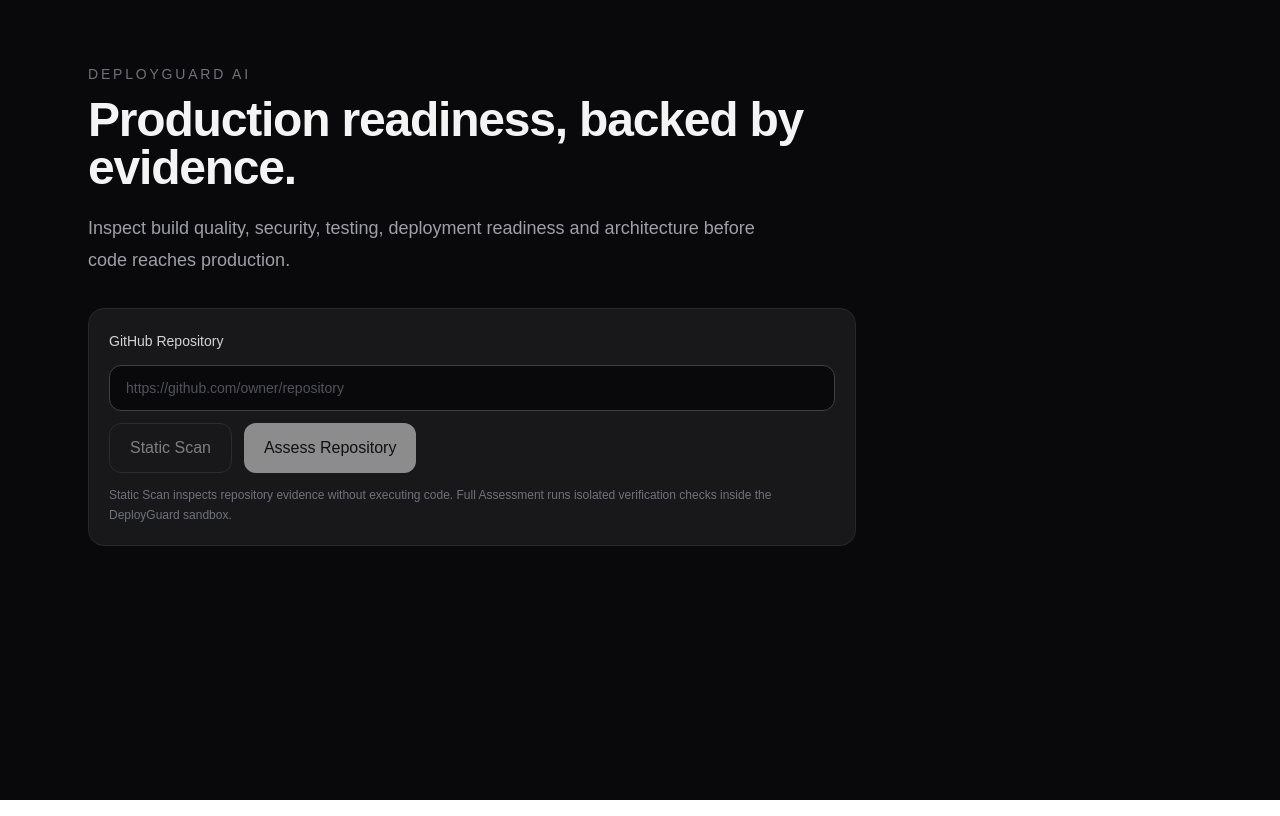
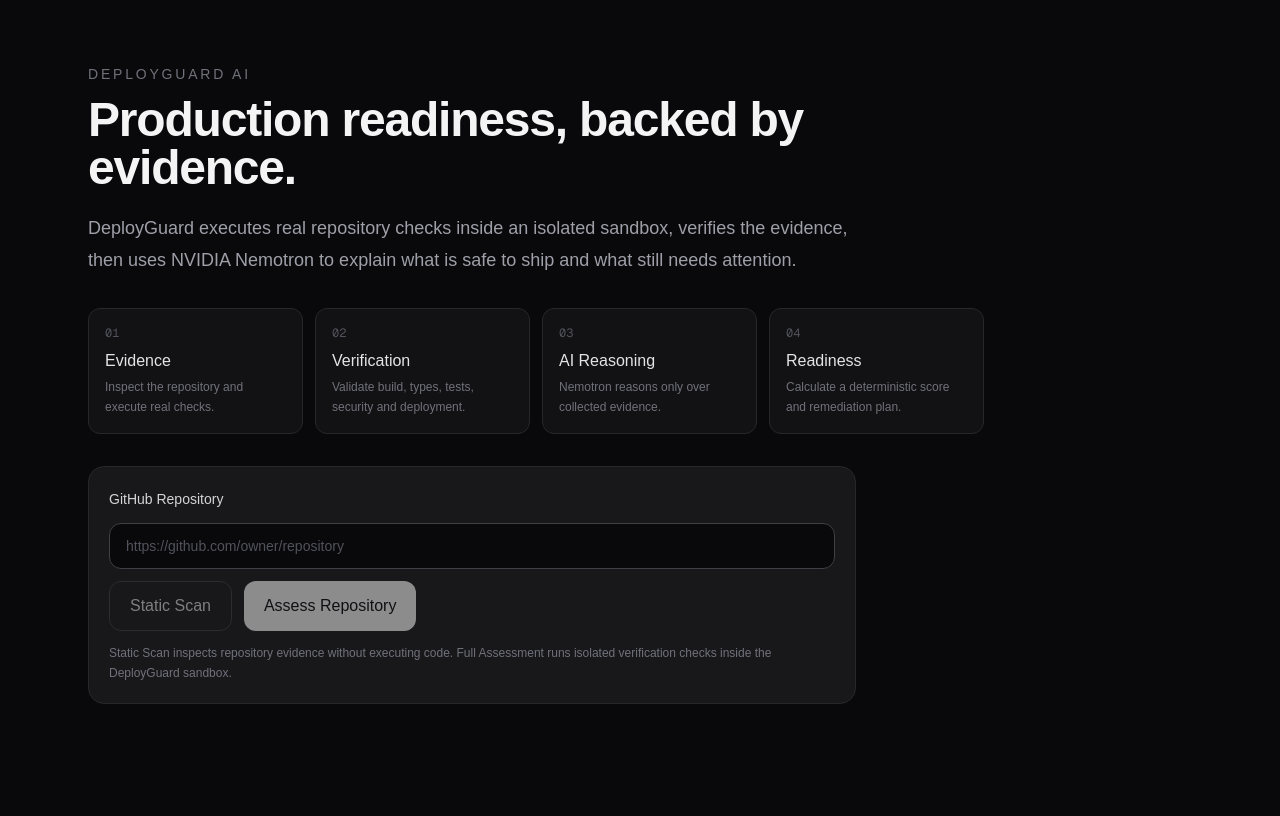
Before and after one commit to gevalinho/deployguard-ai, a Next.js app: page / in a window 1280 px wide. Built offline with nearby package versions, Linux system fonts and the light colour scheme.

Commit message:
Distinguish blocked verification from repository failures

```diff
--- a/src/components/dashboard/readiness-dashboard.tsx
+++ b/src/components/dashboard/readiness-dashboard.tsx
@@ -36,6 +36,7 @@
   status:
     | "passed"
     | "failed"
+    | "blocked"
     | "skipped"
     | "error";
   skipReason?: string;
@@ -80,6 +81,7 @@
   | "running"
   | "passed"
   | "failed"
+  | "blocked"
   | "skipped"
   | "error"
   | "completed";
@@ -200,6 +202,9 @@
     case "completed":
       return "✓";
 
+    case "blocked":
+      return "!";
+
     case "skipped":
       return "○";
 
@@ -226,6 +231,9 @@
       return "text-red-400";
 
     case "error":
+      return "text-amber-400";
+
+    case "blocked":
       return "text-amber-400";
 
     case "running":
@@ -608,13 +616,61 @@
             backed by evidence.
           </h1>
 
-          <p className="mt-5 max-w-2xl text-lg leading-8 text-zinc-400">
-            Inspect build quality,
-            security, testing,
-            deployment readiness and
-            architecture before code
-            reaches production.
+          <p className="mt-5 max-w-3xl text-lg leading-8 text-zinc-400">
+            DeployGuard executes real
+            repository checks inside an
+            isolated sandbox, verifies the
+            evidence, then uses NVIDIA
+            Nemotron to explain what is
+            safe to ship and what still
+            needs attention.
           </p>
+
+          <div className="mt-8 grid max-w-4xl gap-3 sm:grid-cols-4">
+  {[
+    {
+      step: "01",
+      title: "Evidence",
+      description:
+        "Inspect the repository and execute real checks.",
+    },
+    {
+      step: "02",
+      title: "Verification",
+      description:
+        "Validate build, types, tests, security and deployment.",
+    },
+    {
+      step: "03",
+      title: "AI Reasoning",
+      description:
+        "Nemotron reasons only over collected evidence.",
+    },
+    {
+      step: "04",
+      title: "Readiness",
+      description:
+        "Calculate a deterministic score and remediation plan.",
+    },
+  ].map((item) => (
+    <div
+      key={item.step}
+      className="rounded-xl border border-zinc-800 bg-zinc-900/60 p-4"
+    >
+      <p className="font-mono text-xs text-zinc-600">
+        {item.step}
+      </p>
+
+      <p className="mt-2 font-medium text-zinc-200">
+        {item.title}
+      </p>
+
+      <p className="mt-1 text-xs leading-5 text-zinc-500">
+        {item.description}
+      </p>
+    </div>
+  ))}
+</div>
 
           <div className="mt-8 max-w-3xl rounded-2xl border border-zinc-800 bg-zinc-900 p-5">
             <label
@@ -890,15 +946,14 @@
           <div className="space-y-8">
             <section className="grid gap-4 md:grid-cols-2">
   <div className="rounded-2xl border border-zinc-800 bg-zinc-900 p-6">
+    <div className="flex items-start justify-between gap-4">
+      <div>
         <p className="text-sm text-zinc-400">
-                  Readiness Score
+          Production Readiness
         </p>
 
         <p className="mt-2 text-5xl font-semibold">
-                  {
-                    report.readiness
-                      .score
-                  }
+          {report.readiness.score}
 
           <span className="text-2xl text-zinc-500">
             /100
@@ -906,22 +961,69 @@
         </p>
       </div>
 
+      <span className="rounded-full border border-zinc-700 px-3 py-1 text-xs text-zinc-400">
+        Deterministic
+      </span>
+    </div>
+
+    <p className="mt-4 text-sm leading-6 text-zinc-500">
+      Calculated from verified
+      build, type, lint, test,
+      security, database,
+      deployment and environment
+      evidence — not from an AI
+      opinion.
+    </p>
+  </div>
+
   <div className="rounded-2xl border border-zinc-800 bg-zinc-900 p-6">
+    <div className="flex items-start justify-between gap-4">
+      <div>
         <p className="text-sm text-zinc-400">
           Assessment Coverage
         </p>
 
         <p className="mt-2 text-5xl font-semibold">
-                  {
-                    report.readiness
-                      .coverage
-                  }
+          {report.readiness.coverage}
 
           <span className="text-2xl text-zinc-500">
             %
           </span>
         </p>
       </div>
+
+      <span className="rounded-full border border-zinc-700 px-3 py-1 text-xs text-zinc-400">
+        Evidence coverage
+      </span>
+    </div>
+
+    <p className="mt-4 text-sm leading-6 text-zinc-500">
+      Shows how much of the
+      applicable production
+      readiness surface DeployGuard
+      was able to evaluate.
+    </p>
+  </div>
+</section>
+
+          <section className="rounded-2xl border border-zinc-800 bg-zinc-950 p-6">
+  <p className="text-xs font-medium uppercase tracking-[0.2em] text-zinc-600">
+    Evidence before AI opinion
+  </p>
+
+  <h2 className="mt-2 text-2xl font-semibold">
+    What DeployGuard verified
+  </h2>
+
+  <p className="mt-3 max-w-3xl text-sm leading-6 text-zinc-400">
+    The readiness score below is
+    produced from deterministic
+    repository and runtime evidence.
+    External research and NVIDIA
+    Nemotron add context and
+    explanation, but they do not
+    invent the score.
+  </p>
 </section>
 
             <section>
--- a/src/lib/agents/sandbox-build-agent.ts
+++ b/src/lib/agents/sandbox-build-agent.ts
@@ -182,11 +182,11 @@
     name: "Production Build",
 
     status:
-      result.status === "passed"
-        ? "passed"
-        : networkDependencyFailure
-          ? "error"
-          : "failed",
+  result.status === "passed"
+    ? "passed"
+    : networkDependencyFailure
+      ? "blocked"
+      : "failed",
 
     command:
       buildCommand.display,
@@ -201,7 +201,7 @@
       result.status === "passed"
         ? "Production build passed inside the sandbox."
         : networkDependencyFailure
-          ? "Production build requires external network access that is blocked by the sandbox."
+          ? "Production build could not be fully verified because the isolated sandbox blocked required external network access."
           : "Production build failed inside the sandbox.",
 
     stdout:
--- a/src/lib/checks/types.ts
+++ b/src/lib/checks/types.ts
@@ -1,6 +1,7 @@
 export type CheckStatus =
   | "passed"
   | "failed"
+  | "blocked"
   | "skipped"
   | "error";
 
@@ -14,7 +15,7 @@
   | "deployment"
   | "environment";
 
-  export type SkipReason =
+export type SkipReason =
   | "not_applicable"
   | "not_configured"
   | "unsupported";
--- a/src/lib/orchestration/assessment-progress.ts
+++ b/src/lib/orchestration/assessment-progress.ts
@@ -3,6 +3,7 @@
   | "running"
   | "passed"
   | "failed"
+  | "blocked"
   | "skipped"
   | "error"
   | "completed";
--- a/src/lib/reporting/readiness-report.ts
+++ b/src/lib/reporting/readiness-report.ts
@@ -99,6 +99,20 @@
       continue;
     }
 
+    if (check.status === "blocked") {
+  items.push({
+    category: check.category,
+    priority: "medium",
+    title: `${check.name} verification was blocked`,
+    recommendation:
+      check.category === "build"
+        ? "The production build depends on external network access that is restricted by the DeployGuard sandbox. Review the build-time network dependency or allow the required resource through a controlled verification policy, then rerun the assessment."
+        : "The check could not be fully verified because the execution environment or verification policy blocked a required capability. Review the restriction and rerun the assessment.",
+    });
+
+  continue;
+      }
+
     if (check.status === "error") {
       items.push({
         category: check.category,
--- a/src/lib/repository/repository-ingestion.ts
+++ b/src/lib/repository/repository-ingestion.ts
@@ -39,8 +39,11 @@
 const CACHE_TTL_MS =
   15 * 60 * 1000;
 
+const STALE_CACHE_FALLBACK_MS =
+  24 * 60 * 60 * 1000;
+
 const REMOTE_HEAD_TIMEOUT_MS =
-  10 * 1000;
+  3 * 1000;
 
 const ARCHIVE_CONNECT_TIMEOUT_SECONDS = 10;
 const ARCHIVE_MAX_TIME_SECONDS = 5 * 60;
@@ -169,6 +172,26 @@
   return (
     Date.now() - cachedAt <
     CACHE_TTL_MS
+  );
+}
+
+function isCacheWithinStaleFallback(
+  metadata: RepositoryCacheMetadata
+): boolean {
+  const cachedAt =
+    Date.parse(
+      metadata.cachedAt
+    );
+
+  if (
+    Number.isNaN(cachedAt)
+  ) {
+    return false;
+  }
+
+  return (
+    Date.now() - cachedAt <
+    STALE_CACHE_FALLBACK_MS
   );
 }
 
@@ -403,16 +426,26 @@
       `[Repository Ingestion] Cache commit verified for ${repository.fullName} (${remoteCommitSha.slice(0, 12)}).`
     );
   } else if (
-    !isCacheWithinTtl(
+  !isCacheWithinTtl(
+    metadata
+  )
+) {
+  if (
+    !isCacheWithinStaleFallback(
       metadata
     )
   ) {
     console.log(
-      `[Repository Ingestion] Cache could not be remotely verified and TTL has expired for ${repository.fullName}.`
+      `[Repository Ingestion] Cache could not be remotely verified and stale fallback has expired for ${repository.fullName}.`
     );
 
     return false;
-  } else {
+  }
+
+  console.warn(
+    `[Repository Ingestion] Remote verification unavailable; using stale fallback cache for ${repository.fullName}.`
+  );
+} else {
     console.log(
       `[Repository Ingestion] Remote verification unavailable; using fresh TTL cache for ${repository.fullName}.`
     );
--- a/src/lib/scoring/readiness-score.ts
+++ b/src/lib/scoring/readiness-score.ts
@@ -14,6 +14,28 @@
   environment: 5,
 };
 
+// export interface ReadinessScore {
+//   score: number;
+//   coverage: number;
+
+//   earnedWeight: number;
+//   evaluatedWeight: number;
+//   applicableWeight: number;
+//   totalWeight: number;
+
+//   passed: number;
+//   failed: number;
+//   skipped: number;
+//   errors: number;
+//   totalChecks: number;
+
+//   readinessGaps: CheckCategory[];
+//   unevaluatedCategories: CheckCategory[];
+//   notApplicableCategories: CheckCategory[];
+// }
+
+
+
 export interface ReadinessScore {
   score: number;
   coverage: number;
@@ -25,6 +47,7 @@
 
   passed: number;
   failed: number;
+  blocked: number;
   skipped: number;
   errors: number;
   totalChecks: number;
@@ -83,6 +106,15 @@
         check.skipReason === "not_configured"
     );
 
+    const hasBlocked = categoryChecks.some(
+  (check) => check.status === "blocked"
+    );
+
+  if (hasBlocked) {
+  unevaluatedCategories.push(category);
+  continue;
+  }
+
     if (hasNotConfigured) {
       evaluatedWeight += weight;
       readinessGaps.push(category);
@@ -136,6 +168,10 @@
     (check) => check.status === "failed"
   ).length;
 
+  const blocked = checks.filter(
+  (check) => check.status === "blocked"
+).length;
+
   const skipped = checks.filter(
     (check) => check.status === "skipped"
   ).length;
@@ -155,6 +191,7 @@
     passed,
     failed,
     skipped,
+    blocked,
     errors,
     totalChecks: checks.length,
 
```
Also changed, not shown: 1 other file (tests, documents, lock files or other folders). Lines whose indentation alone changed are shown as unchanged.
